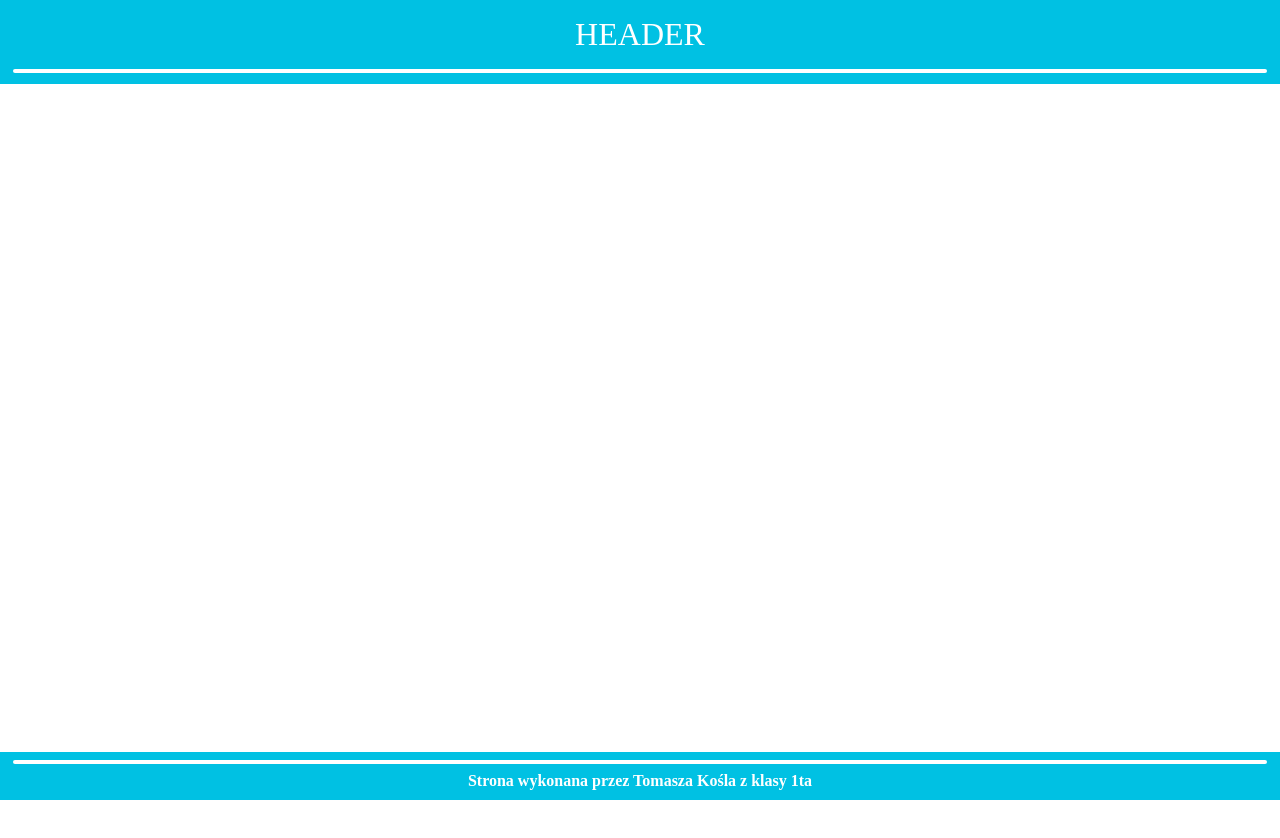
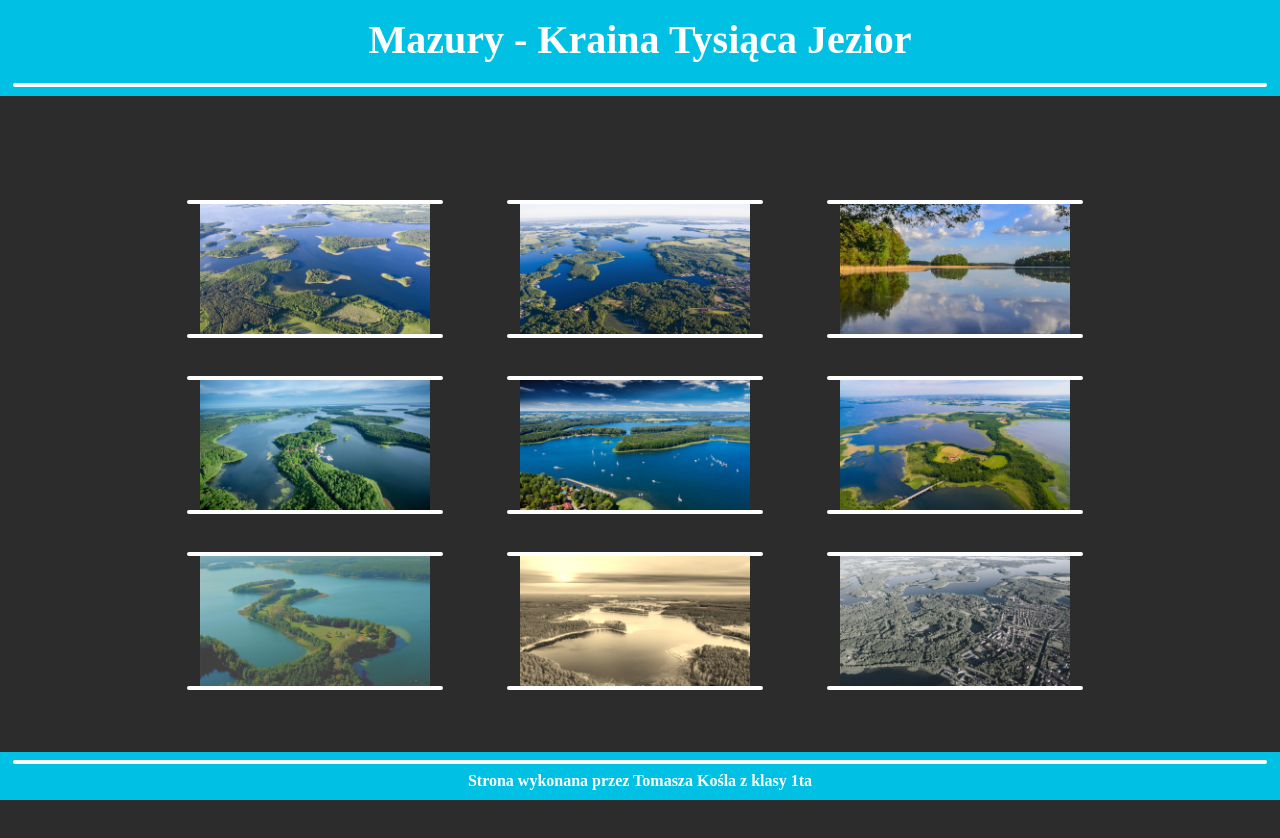
Before and after one commit to TomaszK16/Galeria, a plain HTML site: page index.html in a window 1280 px wide. Before the commit the page ends 800 px from the top, so only its background shows below. Drawn offline with Linux system fonts and the light colour scheme.

Commit message:
Uploading bascially everything

```diff
--- a/index.html
+++ b/index.html
@@ -6,11 +6,63 @@
 	</head>
 	<body>
 		<header>
-			HEADER
+			Mazury - Kraina Tysiąca Jezior
 			<hr>
 		</header>
 
-
+		<main>
+			<div class="contentVerse">
+				<div class="imageContent">
+					<div class="line"></div>
+					<a href="images/1.jpg" target=”_blank”><img src="images/1.jpg"></a>
+					<div class="line"></div>
+				</div>
+				<div class="imageContent">
+					<div class="line"></div>
+					<a href="images/2.jpg" target=”_blank”><img src="images/2.jpg"></a>
+					<div class="line"></div>
+				</div>
+				<div class="imageContent">
+					<div class="line"></div>
+					<a href="images/3.jpg" target=”_blank”><img src="images/3.jpg"></a>
+					<div class="line"></div>
+				</div>
+			</div>
+			<div class="contentVerse">
+				<div class="imageContent">
+					<div class="line"></div>
+					<a href="images/4.jpg" target=”_blank”><img src="images/4.jpg"></a>
+					<div class="line"></div>
+				</div>
+				<div class="imageContent">
+					<div class="line"></div>
+					<a href="images/5.jpg" target=”_blank”><img src="images/5.jpg"></a>
+					<div class="line"></div>
+				</div>
+				<div class="imageContent">
+					<div class="line"></div>
+					<a href="images/6.jpg" target=”_blank”><img src="images/6.jpg"></a>
+					<div class="line"></div>
+				</div>
+			</div>
+			<div class="contentVerse">
+				<div class="imageContent">
+					<div class="line"></div>
+					<a href="images/7.jpg" target=”_blank” style="filter:contrast(50%) saturate(125%)"><img src="images/7.jpg"></a>
+					<div class="line"></div>
+				</div>
+				<div class="imageContent">
+					<div class="line"></div>
+					<a href="images/8.jpg" target=”_blank” style="filter:sepia(100%)"><img src="images/8.jpg"></a>
+					<div class="line"></div>
+				</div>
+				<div class="imageContent">
+					<div class="line"></div>
+					<a href="images/9.jpg" target=”_blank” style="filter:grayscale(75%)"><img src="images/9.jpg"></a>
+					<div class="line"></div>
+				</div>
+			</div>
+		</main>
 
 		<footer>
 			<hr>
--- a/style.css
+++ b/style.css
@@ -1,6 +1,6 @@
 body{
-	background-color: white;
-
+	background-color: #2c2c2c;
+	overflow: hidden;
 	font-family: Corbel;
 	color: white;
 }
@@ -13,9 +13,49 @@ header{
 	top: 0;
 	left: 0;
 
-	font-size: 4vh;
+	font-size: 5vh;
+	font-weight: bold;
 	text-align: center;
-	padding: 2vh 0 6.5vh 0;
+	padding: 2vh 0 8vh 0;
+}
+
+main{
+	width: 98vw;
+	height: 100vh;
+	overflow: hidden;
+	padding-top: 20vh;
+}
+
+div.contentVerse{
+	width: 80vw;
+	height: auto;
+	margin: auto;
+}
+
+div.imageContent{
+	width: 20vw;
+	height: 11.25vw;
+	margin-left: 5vw;
+	margin-top: 4vh;
+	float: left;
+}
+
+div.line{
+	background-color: white;
+	width: 100%;
+	height: 3%;
+	border-radius: 5vh 5vh 5vh 5vh;
+}
+
+img{
+	width: 90%;
+	display: block;
+  	margin: auto;
+}
+
+img:hover{
+	width: 95%;
+	filter: brightness(150%) contrast(120%);
 }
 
 footer{
```
Also changed, not shown: images/1.jpg (added), images/2.jpg (added), images/3.jpg (added), images/4.jpg (added), images/5.jpg (added), images/6.jpg (added), images/7.jpg (added), images/8.jpg (added), images/9.jpg (added).
